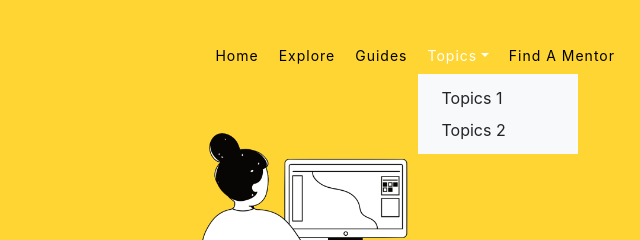
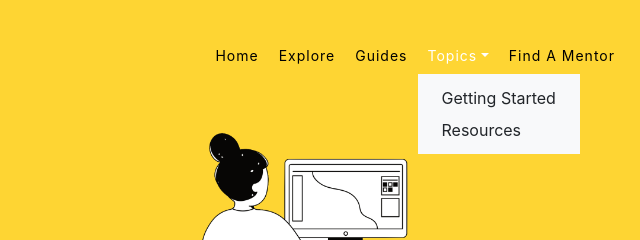
Before and after one commit to Pollisa/Researchably, a plain HTML site: page explore.html in a window 1280 px wide. Both pictures are taken after a click on the link "Topics". Shown: the top 240 px of the page, 640-1280 px from the left. Drawn offline with nearby package versions, Linux system fonts and the light colour scheme.

Commit message:
Update explore.html

```diff
--- a/explore.html
+++ b/explore.html
@@ -45,8 +45,8 @@
                     <div class="nav-item dropdown">
                         <a href="#" class="nav-link dropdown-toggle" data-toggle="dropdown">Topics</a>
                         <div class="dropdown-menu">
-                            <a href="blog.html" class="dropdown-item">Topics 1</a>
-                            <a href="single.html" class="dropdown-item">Topics 2</a>
+                            <a href="gettingstarted.html" class="dropdown-item">Getting Started</a>
+                            <a href="resources.html" class="dropdown-item">Resources</a>
                         </div>
                     </div>
                     <a href="mentor.html" class="nav-item nav-link">Find A Mentor</a>
```
